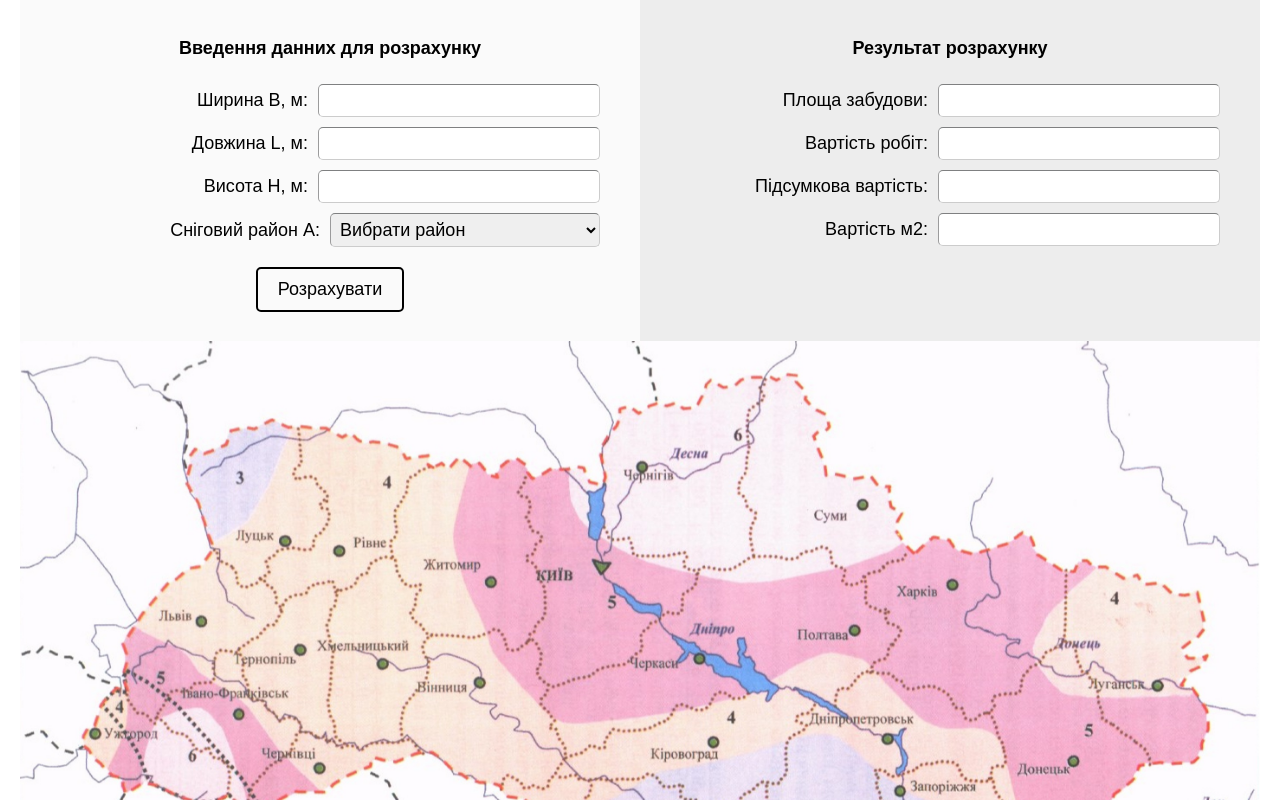
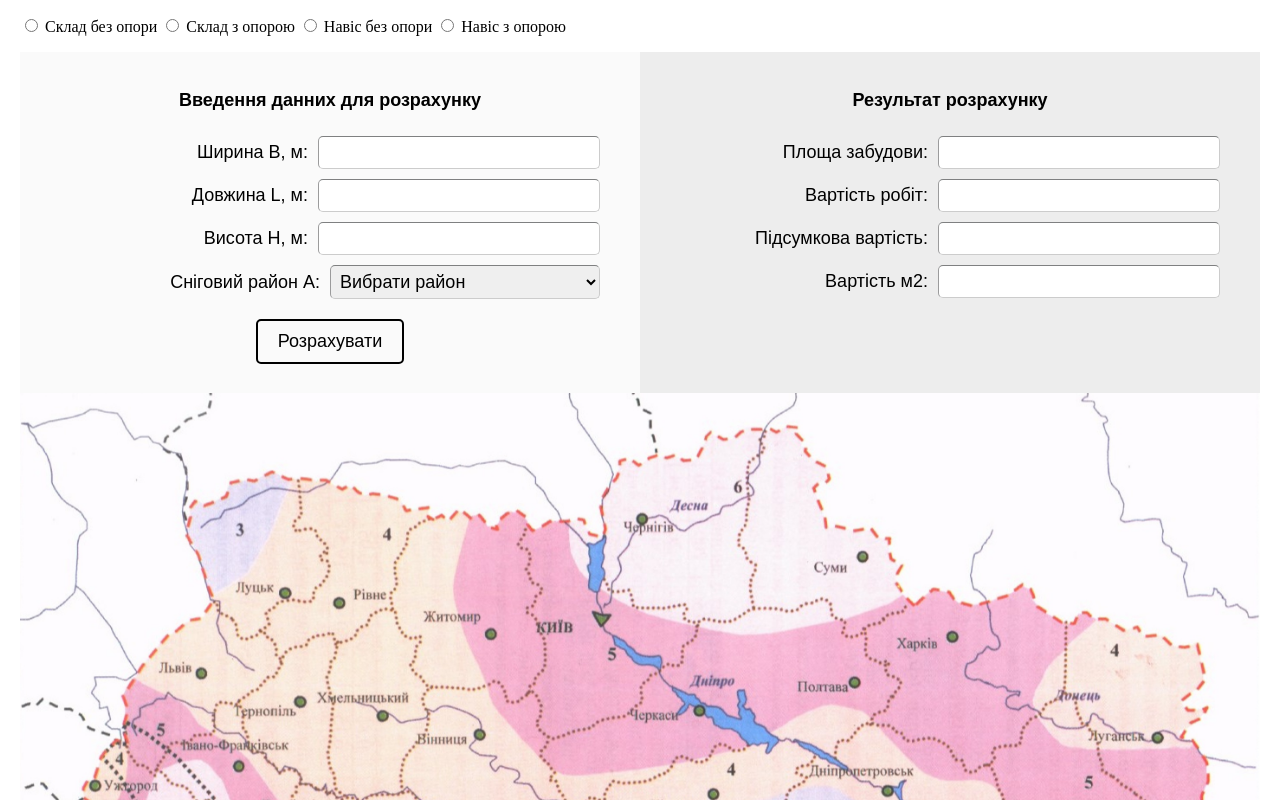
Before and after one commit to Breymunt/breymunt.github.io, a website built with webpack: page index.html in a window 1280 px wide. Shown: the top 800 px of the page. Built offline with nearby package versions, Linux system fonts and the light colour scheme.

Commit message:
added radio

```diff
--- a/index.html
+++ b/index.html
@@ -10,6 +10,15 @@
   </head>
   <body>
     <form id="form">
+      <div class="form_radio_group">
+        <p>
+          <input type="radio" name="type" value="1" /> Склад без опори
+          <input type="radio" name="type" value="2" /> Склад з опорою
+          <input type="radio" name="type" value="3" /> Навіс без опори
+          <input type="radio" name="type" value="3" /> Навіс з опорою
+        </p>
+      </div>
+      <div class="form">
         <div class="form_side">
           <p>Введення данних для розрахунку</p>
           <div>
@@ -83,6 +92,7 @@
             </div>
           </div>
         </div>
+      </div>
     </form>
     <img id="map" src="./map.jpg" alt="" />
     <script src="dist/main.js"></script>
--- a/style.css
+++ b/style.css
@@ -3,12 +3,15 @@ body {
 }
 
 #form {
+  max-width: 1240px;
+  margin: 0 auto;
+}
+
+.form {
   display: grid;
   grid-template-columns: repeat(2, 1fr);
   font-size: 18px;
   font-family: Arial;
-  max-width: 1240px;
-  margin: 0 auto;
 }
 
 .form_group {
@@ -86,7 +89,7 @@ body {
 }
 
 @media screen and (max-width: 900px) {
-  #form {
+  .form {
     grid-template-columns: 100%;
   }
 
```
Lines whose indentation alone changed are shown as unchanged.
